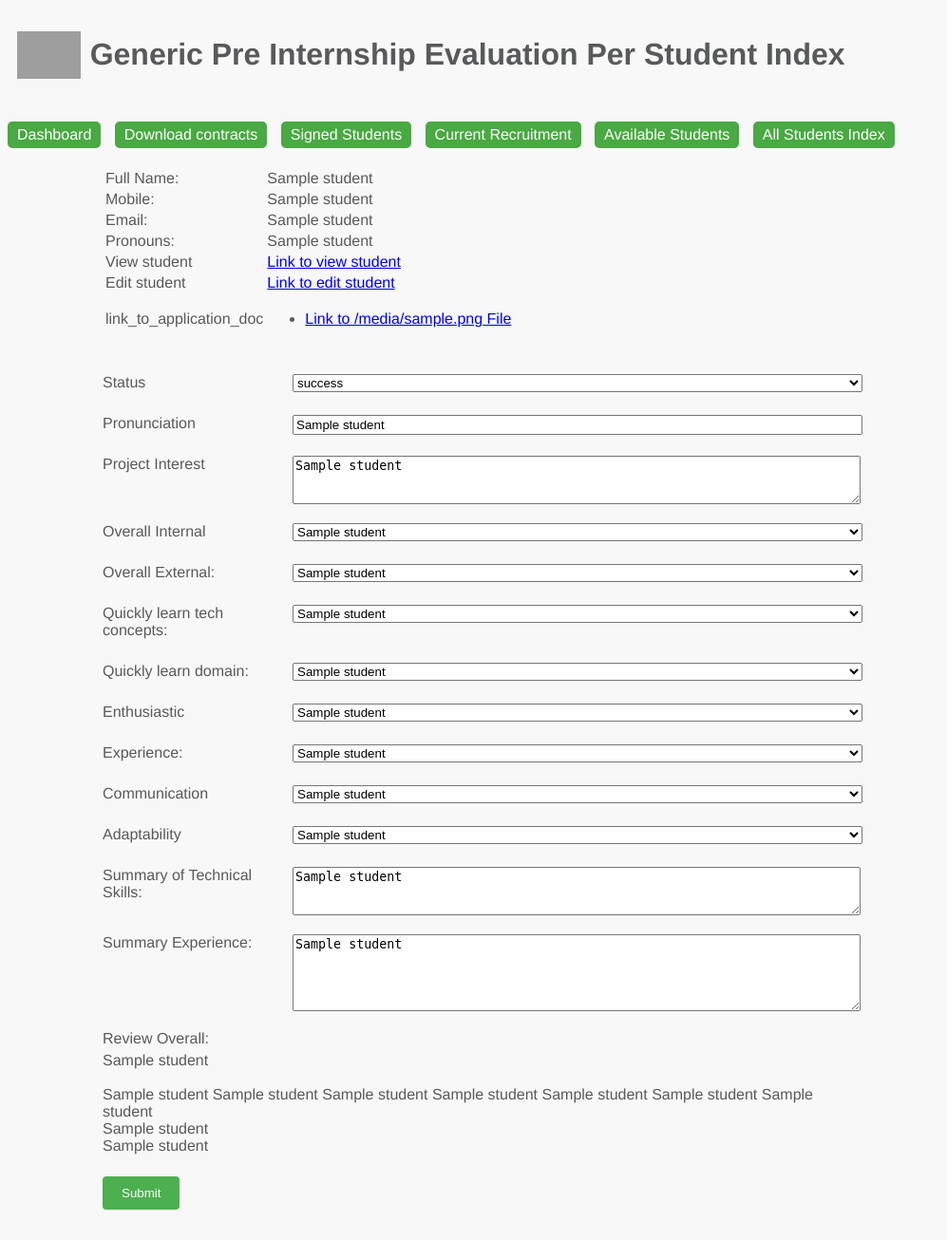
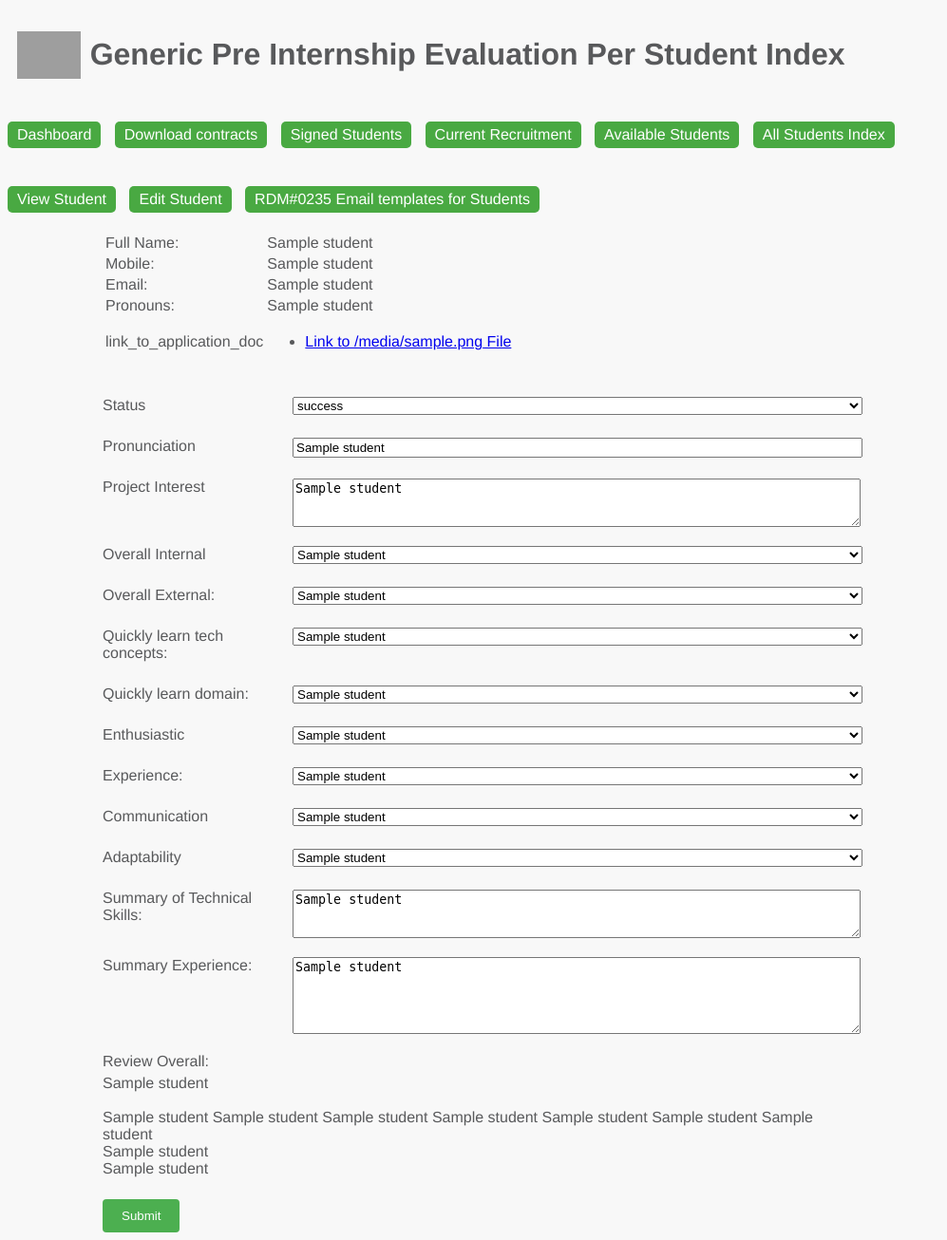
Before and after one commit to WEHI-RCPStudentInternship/student-intern-organiser, a Flask app: template templates/pre_int_st_evaluation.html in a window 1280 px wide. Shown: the whole page at 95% size, without its empty margins (0-997 px from the left). Before the commit the page ends 1274 px from the top, so only its background shows below. Run offline with Flask 3, Linux system fonts and the light colour scheme; the template is opened without the code that fills it: most values are stand-ins (such as "Sample title", 1, 10 or a date in 2020); some libraries are stand-ins or nearby versions; grey boxes are pictures that could not be loaded.

Commit message:
Adding link to RDM#0235 email templates

```diff
--- a/templates/pre_int_st_evaluation.html
+++ b/templates/pre_int_st_evaluation.html
@@ -3,6 +3,15 @@
 {% block title %}Generic Pre Internship Evaluation Per Student{% endblock %}
 
 {% block page_title %}Generic Pre Internship Evaluation Per Student{% endblock %}
+
+{% block top_links_menu %}
+
+        <a href="/view/{{ student[0] }}" id="viewBtn">View Student</a>
+        <a href="/edit_student/{{ student[0] }}" id="editBtn">Edit Student</a>
+        <a href="https://wehieduau.sharepoint.com/:w:/r/sites/rcp/Shared%20Documents/Student%20internships/RDM%230235%20Email%20templates%20for%20Student%20Internship%20Programme.docx?d=wb7b5709838c24f229cb1c5e79f6119c2&csf=1&web=1&e=DcOcRO" >RDM#0235 Email templates for Students</a>
+
+{% endblock %}
+
 
 {% block content %}
     <style>
@@ -92,14 +101,6 @@
              <tr>
                 <td>Pronouns:</td>
                 <td>{{ student[2] }}</td>
-            </tr>
-            <tr>
-                <td>View student</td>
-                <td><a href="/view/{{ student[0] }}">Link to view student</a></td>
-            </tr>
-            <tr>
-                <td>Edit student</td>
-                <td><a href="/edit_student/{{ student[0] }}">Link to edit student</a></td>
             </tr>
             <tr>
                 <td>link_to_application_doc</td>
--- a/templates/view.html
+++ b/templates/view.html
@@ -3,7 +3,6 @@
 {% block title %}Student Details{% endblock %}
 
 {% block page_title %}Student Details{% endblock %}
-
 {% block top_links_menu %}
 
         <a href="/edit_student/{{ student[0] }}" id="editBtn">Edit Student</a>
@@ -11,6 +10,7 @@
         <a href="/pre_int_st_evaluation/{{ student[0] }}" id="st_evaluation"> Pre-Internship Student Evaluation</a>
 
 {% endblock %}
+
 
 
 {% block content %}
```
